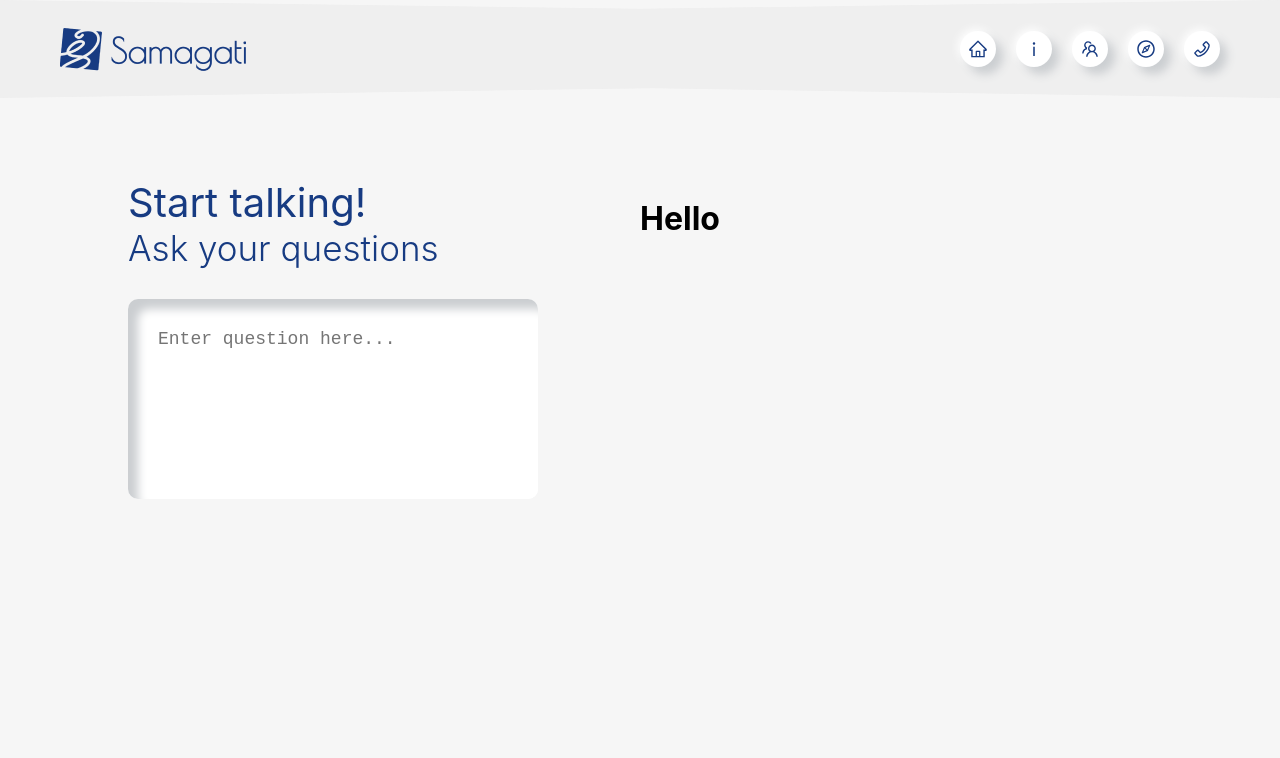
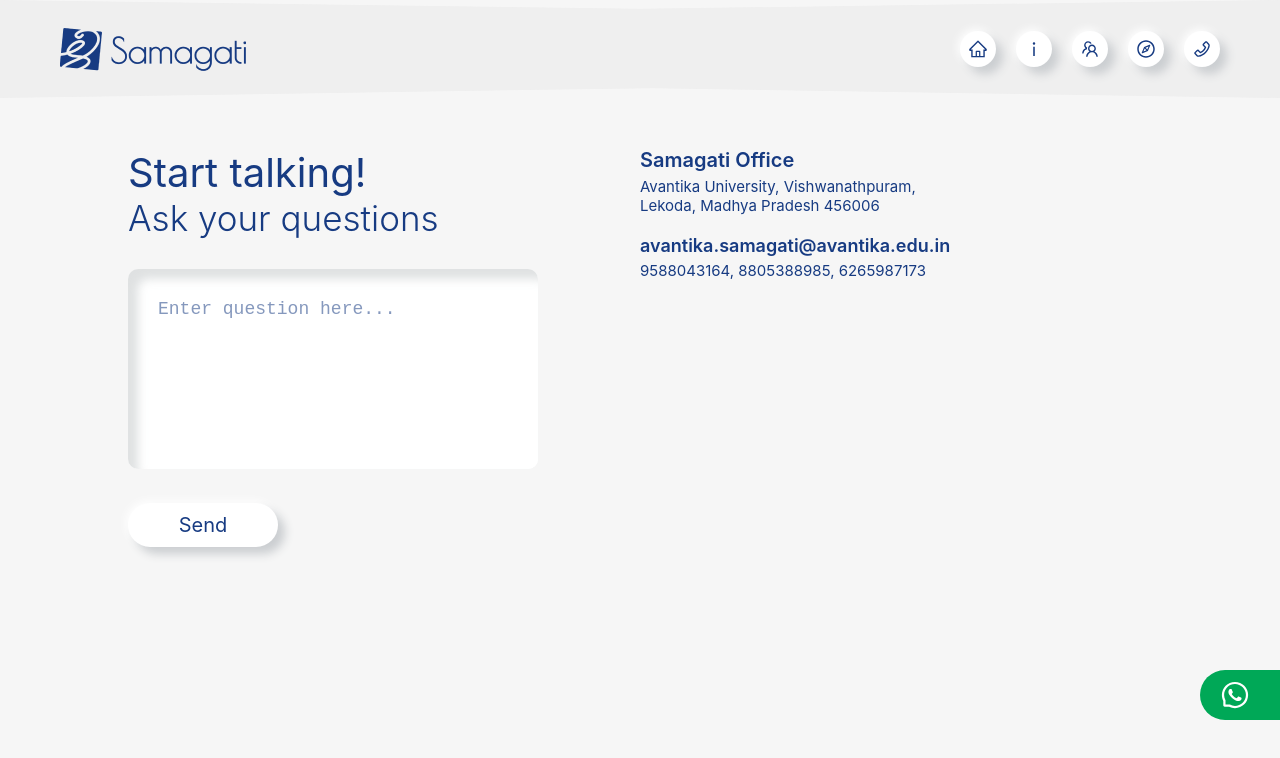
Before and after one commit to Harsh-Sharma-1/Samagati, a Next.js app: page /contact in a window 1280 px wide. Shown: the top 758 px of the page. Built offline with nearby package versions, Linux system fonts and the light colour scheme.

Commit message:
contact page is 80% completed. only the Map and social media button's are remaining

```diff
--- /dev/null
+++ b/components/UI/Floatingbtn/floatingbtn.module.css
@@ -0,0 +1,36 @@
+.container {
+    position: absolute;
+    right: 0;
+    min-width: 50px;
+    bottom: 80px;
+    padding: 10px 20px;
+    background: #00a857;
+    color: white;
+    border-top-left-radius: 100px;
+    border-bottom-left-radius: 100px;
+    cursor: pointer;
+    display: flex;
+    align-items: center;
+    justify-content: center;
+}
+
+.icon {
+    width: 30px;
+    height: 30px;
+    margin-right: 10px;
+}
+
+.container:hover .text {
+    width: 130px;
+    height: fit-content;
+}
+
+.text {
+    overflow: hidden;
+    text-align: center;
+    width: 0px;
+    height: 0px;
+    font-size: 15px;
+    transition: 0.5s ease-in;
+    white-space: nowrap;
+}
--- /dev/null
+++ b/components/UI/Floatingbtn/index.tsx
@@ -0,0 +1,14 @@
+import React from 'react';
+import styles from './floatingbtn.module.css';
+import { AiOutlineWhatsApp } from 'react-icons/ai';
+
+const FloatingBtn = () => {
+    return (
+        <div className={styles.container}>
+            <AiOutlineWhatsApp className={styles.icon} />
+            <span className={styles.text}>Chat on whatsapp</span>
+        </div>
+    );
+};
+
+export default FloatingBtn;
--- /dev/null
+++ b/components/UI/NueButton/index.tsx
@@ -0,0 +1,8 @@
+import React from 'react';
+import styles from './nuebutton.module.css';
+
+const NueButton = () => {
+    return <div className={styles.container}>Send</div>;
+};
+
+export default NueButton;
--- /dev/null
+++ b/components/UI/NueButton/nuebutton.module.css
@@ -0,0 +1,23 @@
+.container {
+    width: 150px;
+    padding: 10px;
+    text-align: center;
+    color: #173b82;
+    font-size: 20px;
+    border-radius: 100px;
+    background: #ffffff;
+    box-shadow: 7px 7px 10px #cbced1, -2px -2px 10px white;
+    cursor: pointer;
+    margin-top: 30px;
+    transition: 0.3s ease-in;
+}
+
+.container:hover {
+    transform: translateY(-8px);
+    box-shadow: 12px 12px 17px #cbced1, -2px -2px 10px white;
+}
+
+.container:active {
+    transform: translateY(-4px);
+    box-shadow: 8px 8px 11px #cbced1, -2px -2px 10px white;
+}
--- a/components/UI/TextAreaBox/textarea.module.css
+++ b/components/UI/TextAreaBox/textarea.module.css
@@ -5,12 +5,16 @@
     box-sizing: border-box;
     margin-top: 30px;
     border-radius: 10px;
-    box-shadow: inset 10px 10px 10px #cbced1, inset -6px -6px 6px white;
+    box-shadow: inset 10px 10px 10px #cbced19e, inset -6px -6px 6px white;
     border: none;
     resize: none;
     font-size: 18px;
 }
 
+.textareabox::placeholder {
+    color: #173b8286;
+}
+
 .textareabox:focus {
     outline: none;
 }
--- a/pages/contact.tsx
+++ b/pages/contact.tsx
@@ -3,12 +3,13 @@ import type { NextPage } from 'next';
 import Navbar from '../components/Layout/Navbar';
 import styles from '../styles/Contact.module.css';
 import TextAreaBox from '../components/UI/TextAreaBox';
+import NueButton from '../components/UI/NueButton';
+import FloatingBtn from '../components/UI/Floatingbtn';
 
 const Contact: NextPage = () => {
     const [question, setQuestion] = useState<string>('');
-    console.log(question);
     return (
-        <>
+        <div className={styles.pageContainer}>
             <Navbar />
             <div className={styles.container}>
                 <div className={styles.left}>
@@ -18,12 +19,21 @@ const Contact: NextPage = () => {
                         placeholder='Enter question here...'
                         onChange={setQuestion}
                     />
+                    <NueButton />
                 </div>
                 <div className={styles.right}>
-                    <h1>Hello</h1>
+                    <h1>Samagati Office</h1>
+                    <p>
+                        Avantika University, Vishwanathpuram, Lekoda, Madhya
+                        Pradesh 456006
+                    </p>
+
+                    <h2>avantika.samagati@avantika.edu.in</h2>
+                    <p>9588043164, 8805388985, 6265987173</p>
                 </div>
             </div>
-        </>
+            <FloatingBtn />
+        </div>
     );
 };
 
--- a/styles/Contact.module.css
+++ b/styles/Contact.module.css
@@ -1,9 +1,25 @@
+.pageContainer {
+    position: relative;
+    width: 100%;
+    height: 100vh;
+}
+
 .container {
     width: 80%;
     margin: auto;
-    margin-top: 80px;
+    margin-top: 50px;
     display: flex;
     flex-direction: row;
+}
+
+.left > h1,
+.left > h3,
+.right h1,
+.right p,
+.right h2 {
+    color: #173b82;
+    padding: 0;
+    margin: 0;
 }
 
 .left {
@@ -11,21 +27,32 @@
 }
 
 .left h1 {
-    color: #173b82;
     font-weight: 400;
     font-size: 40px;
-    padding: 0;
-    margin: 0;
 }
 
 .left h3 {
-    color: #173b82;
     font-weight: 300;
     font-size: 35px;
-    padding: 0;
-    margin: 0;
 }
 
 .right {
     width: 100%;
 }
+
+.right h1 {
+    font-weight: 600;
+    font-size: 20px;
+}
+
+.right p {
+    width: 60%;
+    font-size: 15px;
+    margin-top: 5px;
+}
+
+.right h2 {
+    font-size: 18px;
+    font-weight: 600;
+    margin-top: 20px;
+}
```
